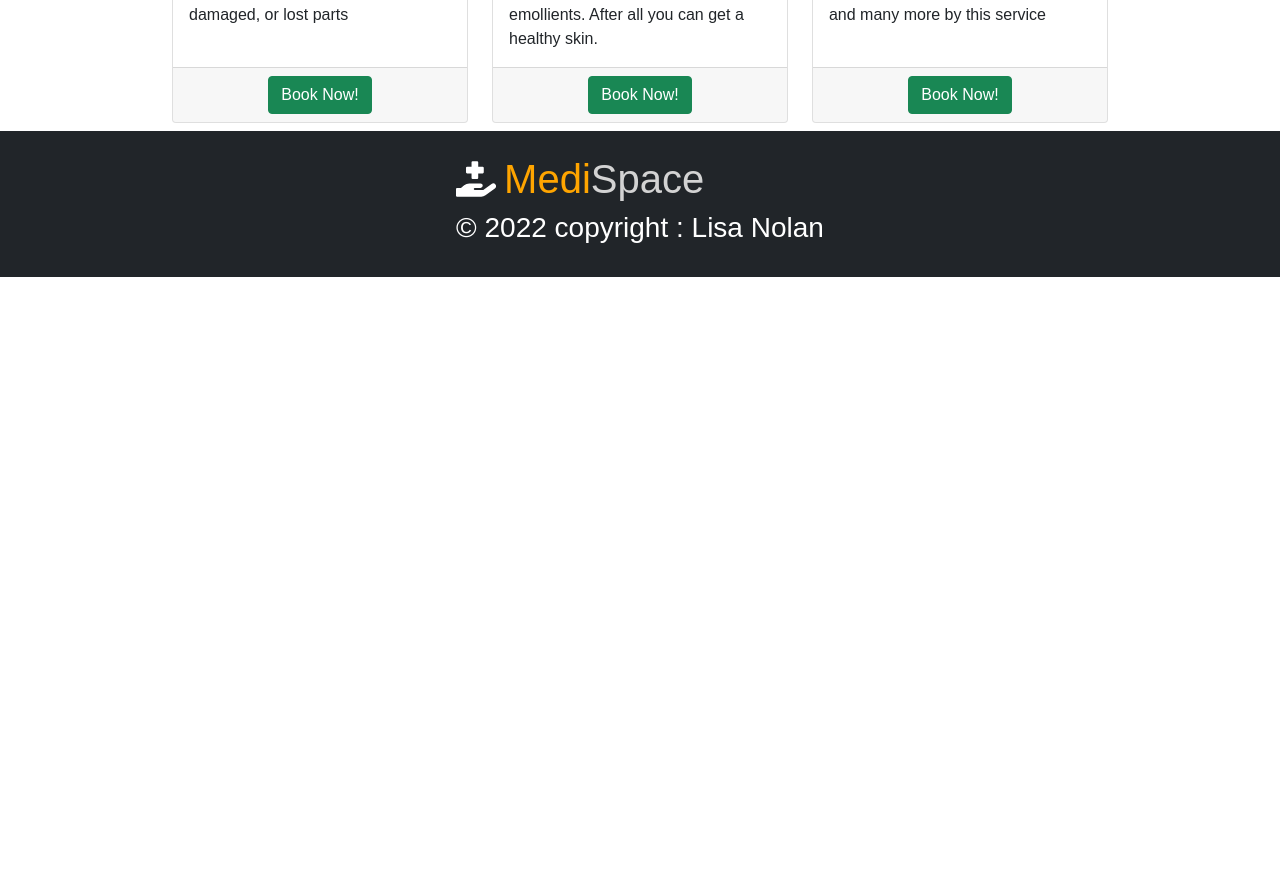
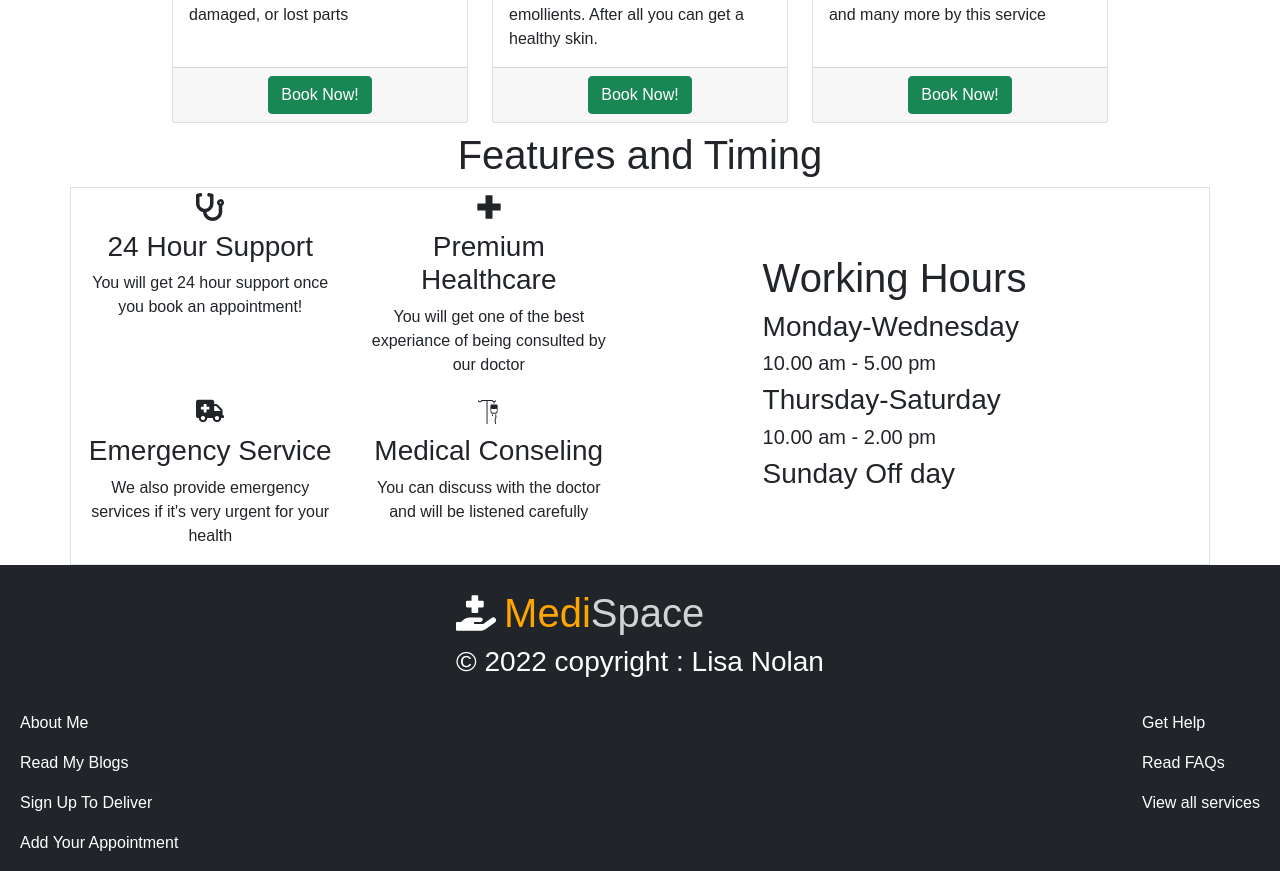
Before and after one commit to mahabubsaki/asgmt-10, a React (Create React App) app: page / in a window 1280 px wide. Shown: the part 1620-2491 px from the top of the page. Before the commit the page ends 1897 px from the top, so only its background shows below. Built offline with nearby package versions, Linux system fonts and the light colour scheme; no server answers; a web font is replaced by a local one.

Commit message:
About page and extra section done

```diff
--- a/src/components/pages/About.js
+++ b/src/components/pages/About.js
@@ -2,8 +2,14 @@ import React from 'react';
 
 const About = () => {
     return (
-        <div>
-
+        <div style={{ height: "600px" }} className="d-flex justify-content-center align-items-center">
+            <div className="d-flex flex-column align-items-center w-50 mx-auto">
+                <h1>Mahabub Hossen Saki</h1>
+                <small>(sorry for no professional image)</small>
+                <img src="https://i.ibb.co/bPgCp53/download.jpg" alt="" />
+                <h1>My Goal</h1>
+                <p>I started my goal on this year by joining the course of PHero. And thankfully I have came a long and learned a lot of things.In the next 3/4 months I want to complete my course of Front end develpoer. In the meantime, I have to improve on my design because my desinging sense is weak. Then I will learn a programming language (maybe python) to start focus on Back end.</p>
+            </div>
         </div>
     );
 };
--- a/src/components/pages/Home.js
+++ b/src/components/pages/Home.js
@@ -1,5 +1,6 @@
 import React from 'react';
 import '../../styles/Home.css'
+import Features from '../part-components/Features';
 import Services from '../part-components/Services';
 
 
@@ -15,6 +16,7 @@ const Home = () => {
                 </div>
             </div>
             <Services></Services>
+            <Features></Features>
         </div>
     );
 };
--- /dev/null
+++ b/src/components/part-components/Features.js
@@ -0,0 +1,48 @@
+import React from 'react';
+import '../../styles/Features.css'
+import { FaStethoscope, FaAmbulance } from 'react-icons/fa'
+import { BiPlusMedical } from 'react-icons/bi'
+import { GiMedicalDrip } from 'react-icons/gi'
+const Features = () => {
+    return (
+        <>
+            <h1 className="text-center">Features and Timing</h1>
+            <div className="container w-100 border features-container">
+                <div className="row row-cols-2 text-center features">
+                    <div>
+                        <h3><FaStethoscope></FaStethoscope></h3>
+                        <h3>24 Hour Support</h3>
+                        <p>You will get 24 hour support once you book an appointment!</p>
+                    </div>
+                    <div>
+                        <h3><BiPlusMedical></BiPlusMedical></h3>
+                        <h3>Premium Healthcare</h3>
+                        <p>You will get one of the best experiance of being consulted by our doctor</p>
+                    </div>
+                    <div>
+                        <h3><FaAmbulance></FaAmbulance></h3>
+                        <h3>Emergency Service</h3>
+                        <p>We also provide emergency services if it's very urgent for your health</p>
+                    </div>
+                    <div>
+                        <h3><GiMedicalDrip></GiMedicalDrip></h3>
+                        <h3>Medical Conseling</h3>
+                        <p>You can discuss with the doctor and will be listened carefully</p>
+                    </div>
+                </div>
+                <div className="timing justify-content-center d-flex">
+                    <div>
+                        <h1>Working Hours</h1>
+                        <h3>Monday-Wednesday</h3>
+                        <h5>10.00 am - 5.00 pm</h5>
+                        <h3>Thursday-Saturday</h3>
+                        <h5>10.00 am - 2.00 pm</h5>
+                        <h3>Sunday Off day</h3>
+                    </div>
+                </div>
+            </div>
+        </>
+    );
+};
+
+export default Features;
--- a/src/components/shared/Footer.js
+++ b/src/components/shared/Footer.js
@@ -1,7 +1,9 @@
 import React from 'react';
 import { FaHandHoldingMedical } from 'react-icons/fa'
+import '../../styles/Footer.css'
 const Footer = () => {
     return (
+        <>
             <div className="w-100 bg-dark text-white py-4 d-flex justify-content-center">
                 <div>
                     <h1 className="d-flex align-items-center"><FaHandHoldingMedical></FaHandHoldingMedical>
@@ -9,6 +11,20 @@ const Footer = () => {
                     <h3>&copy; {new Date().getFullYear()} copyright : Lisa Nolan </h3>
                 </div>
             </div>
+            <div className="footer-container bg-dark text-white">
+                <div>
+                    <p>About Me</p>
+                    <p>Read My Blogs</p>
+                    <p>Sign Up To Deliver</p>
+                    <p>Add Your Appointment</p>
+                </div>
+                <div>
+                    <p>Get Help</p>
+                    <p>Read FAQs</p>
+                    <p>View all services</p>
+                </div>
+            </div>
+        </>
     );
 };
 
--- a/src/components/shared/Header.js
+++ b/src/components/shared/Header.js
@@ -35,9 +35,9 @@ const Header = () => {
                                     <Nav.Link className="fs-4">
                                         <BiUserCircle></BiUserCircle>
                                         {
-                                            user.emailVerified ? <small style={{ fontSize: "16px" }} className="text-success">Verified</small>
+                                            user.emailVerified ? <small style={{ fontSize: "18px" }} className="text-success fw-bolder">Verified</small>
                                                 :
-                                                <small style={{ fontSize: "16px" }} className="text-danger">Not verified</small>
+                                                <small style={{ fontSize: "18px" }} className="text-danger fw-bolder">Not verified</small>
                                         }
                                     </Nav.Link>
 
--- /dev/null
+++ b/src/styles/Features.css
@@ -0,0 +1,18 @@
+.features-container {
+  display: flex;
+  align-items: center;
+  flex-direction: row;
+}
+.features,
+.timing {
+  width: 50%;
+}
+@media only screen and (max-width: 768px) {
+  .features-container {
+    flex-direction: column;
+  }
+  .features,
+  .timing {
+    width: 100%;
+  }
+}
--- /dev/null
+++ b/src/styles/Footer.css
@@ -0,0 +1,15 @@
+.footer-container {
+  padding: 0 20px;
+  display: flex;
+  justify-content: space-between;
+  flex-direction: row;
+}
+.footer-container p:hover {
+  cursor: pointer;
+  color: gray;
+}
+@media only screen and (max-width: 600px) {
+  .footer-container {
+    flex-direction: column;
+  }
+}
```
Lines whose indentation alone changed are shown as unchanged.
